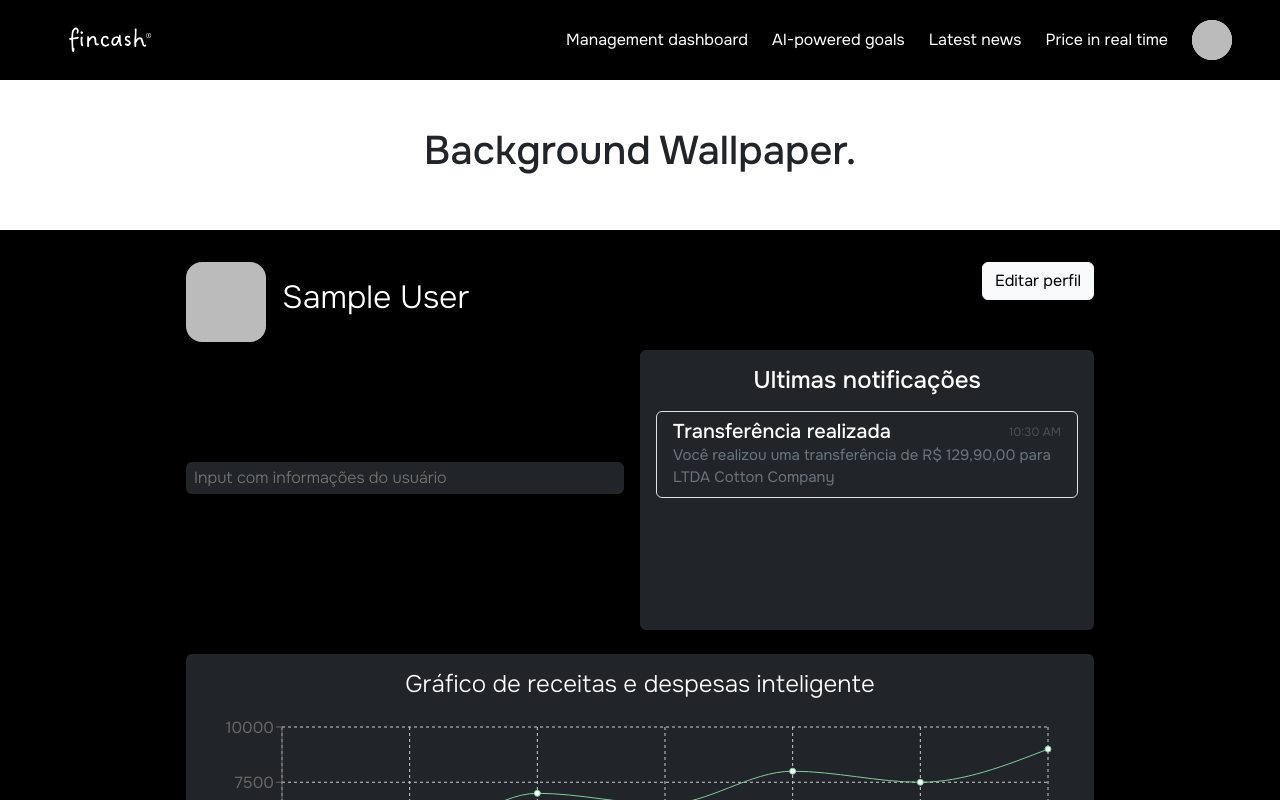
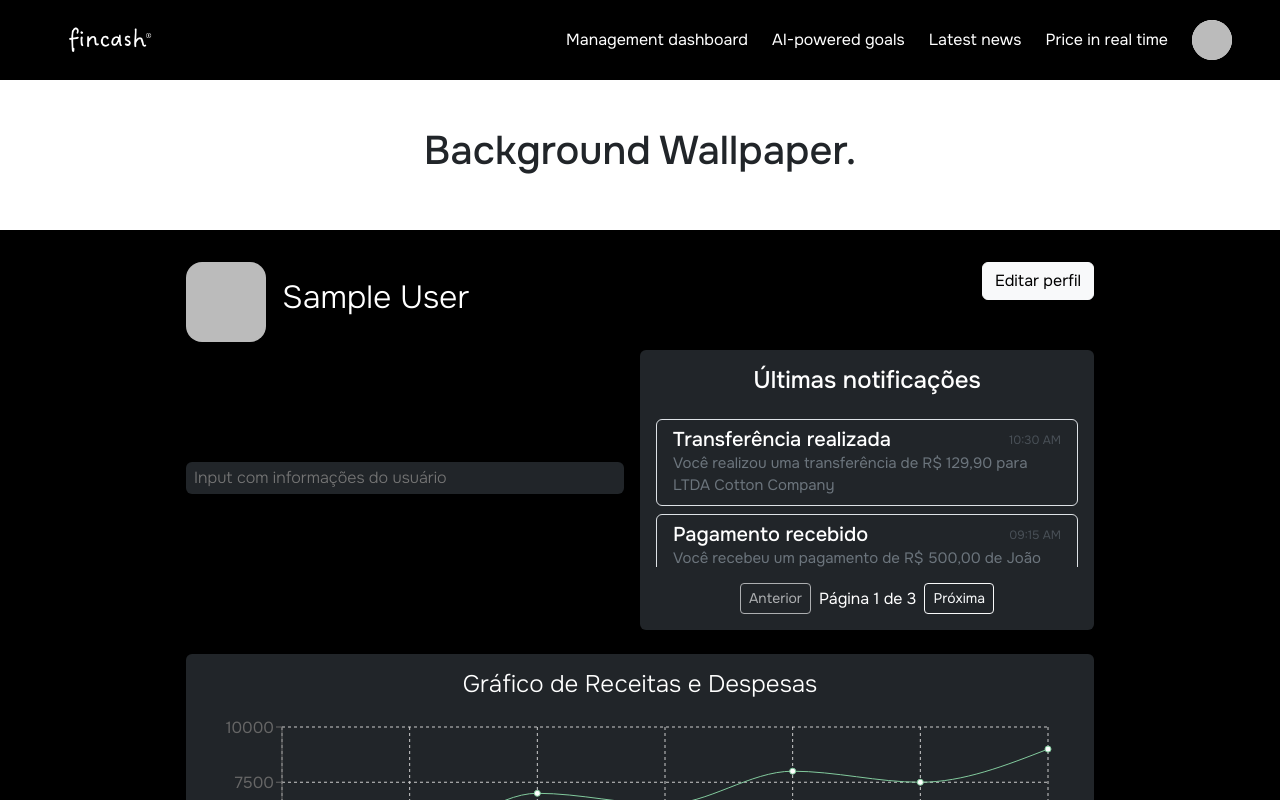
Before and after one commit to NEW-FINCASH/New-Fincash-Frontend, a React (Vite) app: page /account in a window 1280 px wide. Shown: the top 800 px of the page. Built offline with nearby package versions, Linux system fonts and the light colour scheme; no server answers; sample sign-in values are in the browser's storage.

Commit message:
style: enhance scrollbar styling and implement pagination for notifications in Account page

```diff
--- a/src/App.css
+++ b/src/App.css
@@ -13,3 +13,41 @@ body {
   justify-content: center;
   align-items: center;
 }
+
+/* Estilização para navegadores WebKit (Chrome, Safari, Edge) */
+
+/* A barra de rolagem inteira */
+::-webkit-scrollbar {
+  width: 8px; /* Largura da barra de rolagem vertical */
+  height: 8px; /* Altura da barra de rolagem horizontal */
+}
+
+/* O "fundo" da barra de rolagem */
+::-webkit-scrollbar-track {
+  background: #343a40; /* Cor de fundo escura, similar ao bg-dark */
+  border-radius: 10px; /* Borda arredondada */
+}
+
+/* O "polegar" ou "alça" da barra de rolagem */
+::-webkit-scrollbar-thumb {
+  background: #6c757d; /* Cor cinza mais clara */
+  border-radius: 10px; /* Borda arredondada */
+  border: 2px solid #343a40; /* Uma borda para dar um respiro, da mesma cor do track */
+}
+
+/* O "polegar" da barra de rolagem ao passar o mouse */
+::-webkit-scrollbar-thumb:hover {
+  background: #8e9499; /* Cor um pouco mais clara ao passar o mouse */
+}
+
+/* O canto onde as duas barras se encontram (se houver ambas) */
+::-webkit-scrollbar-corner {
+  background: #343a40; /* Cor do canto */
+}
+
+/* Você pode querer aplicar esses estilos apenas a um container específico.
+   Para fazer isso, você precisaria adicionar uma classe ao seu div de notificações
+   e prefixar os seletores com essa classe. Exemplo:
+
+   .notificacoes-container::-webkit-scrollbar { ... }
+*/
--- a/src/pages/Account.tsx
+++ b/src/pages/Account.tsx
@@ -3,18 +3,92 @@ import { auth } from "../services/firebase";
 import { useEffect, useState } from "react";
 import HeaderProfile from "../components/HeaderProfile";
 import MeuGrafico from "../components/MeuGrafico";
+import '../App.css'
 
 export default function Account() {
-    const notificacoes = [
+  // Dados de notificações (simulando várias notificações)
+  const allNotificacoes = [
     {
       id: 1,
       titulo: "Transferência realizada",
       hora: "10:30 AM",
-            descricao: "Você realizou uma transferência de R$ 129,90,00 para LTDA Cotton Company",
-        }
-    ]
+      descricao: "Você realizou uma transferência de R$ 129,90 para LTDA Cotton Company",
+    },
+    {
+      id: 2,
+      titulo: "Pagamento recebido",
+      hora: "09:15 AM",
+      descricao: "Você recebeu um pagamento de R$ 500,00 de João Silva",
+    },
+    {
+      id: 3,
+      titulo: "Novo limite de crédito",
+      hora: "Ontem, 08:00 PM",
+      descricao: "Seu limite de crédito foi aumentado para R$ 10.000,00",
+    },
+    {
+      id: 4,
+      titulo: "Fatura disponível",
+      hora: "Ontem, 06:00 PM",
+      descricao: "Sua fatura de cartão de crédito de Junho está disponível",
+    },
+    {
+      id: 5,
+      titulo: "Saque efetuado",
+      hora: "2 dias atrás",
+      descricao: "Saque de R$ 200,00 efetuado em caixa eletrônico",
+    },
+    {
+      id: 6,
+      titulo: "Investimento aplicado",
+      hora: "3 dias atrás",
+      descricao: "Seu investimento em LCA foi aplicado com sucesso",
+    },
+    {
+      id: 7,
+      titulo: "Conta bloqueada",
+      hora: "4 dias atrás",
+      descricao: "Tentativa de login suspeita, sua conta foi temporariamente bloqueada",
+    },
+    {
+      id: 8,
+      titulo: "Depósito agendado",
+      hora: "5 dias atrás",
+      descricao: "Depósito de R$ 1.500,00 agendado para 20/06",
+    },
+    {
+      id: 9,
+      titulo: "Atualização de segurança",
+      hora: "6 dias atrás",
+      descricao: "Seu aplicativo foi atualizado para a versão mais recente com melhorias de segurança",
+    },
+  ];
 
   const [user, setUser] = useState<User | null>(null);
+
+  // Estados para Paginação
+  const [currentPage, setCurrentPage] = useState(1);
+  const itemsPerPage = 3; // Quantas notificações por página
+
+  // Lógica para calcular as notificações a serem exibidas na página atual
+  const indexOfLastNotification = currentPage * itemsPerPage;
+  const indexOfFirstNotification = indexOfLastNotification - itemsPerPage;
+  const currentNotificacoes = allNotificacoes.slice(indexOfFirstNotification, indexOfLastNotification);
+
+  // Calcula o número total de páginas
+  const totalPages = Math.ceil(allNotificacoes.length / itemsPerPage);
+
+  const handleNextPage = () => {
+    if (currentPage < totalPages) {
+      setCurrentPage(currentPage + 1);
+    }
+  };
+
+  const handlePrevPage = () => {
+    if (currentPage > 1) {
+      setCurrentPage(currentPage - 1);
+    }
+  };
 
   useEffect(() => {
     const unsubscribe = onAuthStateChanged(auth, (u) => {
@@ -56,10 +130,11 @@ export default function Account() {
                 <input className="w-100 mb-4 bg-dark py-1 px-2 rounded border-0 text-white fw-light" type="" placeholder="Input com informações do usuário" />
               </div>
               <div className="w-50 h-100">
-                            <div className="bg-dark w-100 rounded p-3 h-100">
-                                <h1 className="text-white fs-4 fw-medium text-center">Ultimas notificações</h1>
-                                {notificacoes.map((notificacao) => (
-                                    <div key={notificacao.id} className="px-3 py-2 text-white border w-100 mt-3 rounded p-1">
+                <div className="bg-dark w-100 rounded p-3 h-100 d-flex flex-column"> {/* Adicionado flex-column */}
+                  <h1 className="text-white fs-4 fw-medium text-center mb-3">Últimas notificações</h1> {/* Adicionado mb-3 */}
+                  <div className="flex-grow-1 overflow-auto"> {/* Para scroll se necessário */}
+                    {currentNotificacoes.map((notificacao) => (
+                      <div key={notificacao.id} className="px-3 py-2 text-white border w-100 mt-2 rounded p-1"> {/* mt-2 para espaçamento */}
                         <div className="d-flex justify-content-between align-items-center">
                           <h1 className="fw-medium fs-5 m-0">{notificacao.titulo}</h1>
                           <p className="text-light-emphasis m-0" style={{ fontSize: "12px" }}>{notificacao.hora}</p>
@@ -68,11 +143,36 @@ export default function Account() {
                       </div>
                     ))}
                   </div>
+
+                  {/* --- Controles de Paginação --- */}
+                  {totalPages > 1 && ( // Exibir paginação apenas se houver mais de uma página
+                    <div className="d-flex justify-content-center align-items-center mt-3"> {/* mt-3 para espaçamento */}
+                      <button
+                        className="btn btn-sm btn-outline-light me-2"
+                        onClick={handlePrevPage}
+                        disabled={currentPage === 1}
+                      >
+                        Anterior
+                      </button>
+                      <span className="text-white">
+                        Página {currentPage} de {totalPages}
+                      </span>
+                      <button
+                        className="btn btn-sm btn-outline-light ms-2"
+                        onClick={handleNextPage}
+                        disabled={currentPage === totalPages}
+                      >
+                        Próxima
+                      </button>
+                    </div>
+                  )}
+                  {/* ------------------------------- */}
+                </div>
               </div>
             </div>
 
             <div className="bg-dark rounded text-white p-3 mt-4 d-flex flex-column align-items-center" style={{ width: '100%', height: ''}}>
-                        <h1 className="text-white fw-light fs-4">Gráfico de receitas e despesas inteligente</h1>
+              <h1 className="text-white fw-light fs-4">Gráfico de Receitas e Despesas</h1>
               <MeuGrafico />
             </div>
             <div className="bg-dark rounded text-white p-3 mt-4" style={{ width: '100%', height: '' }}>
```
Lines whose indentation alone changed are shown as unchanged.
